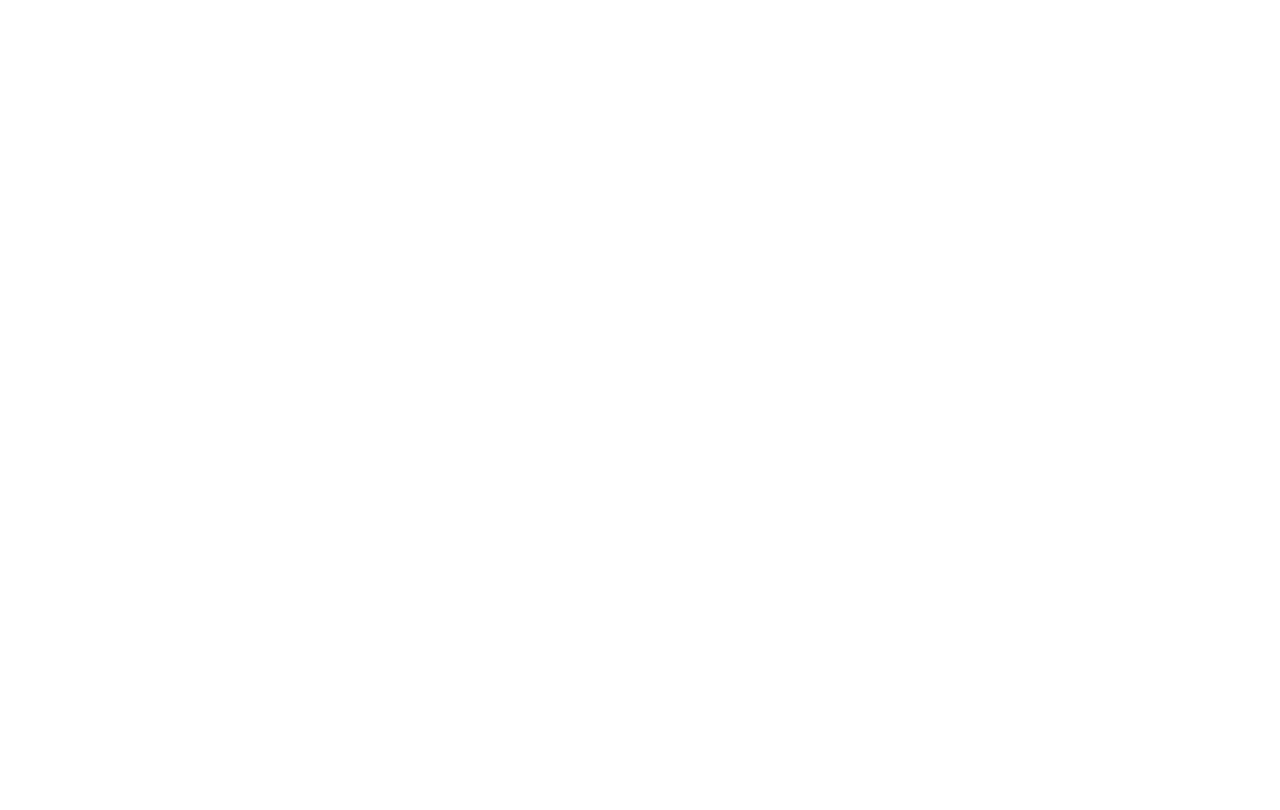
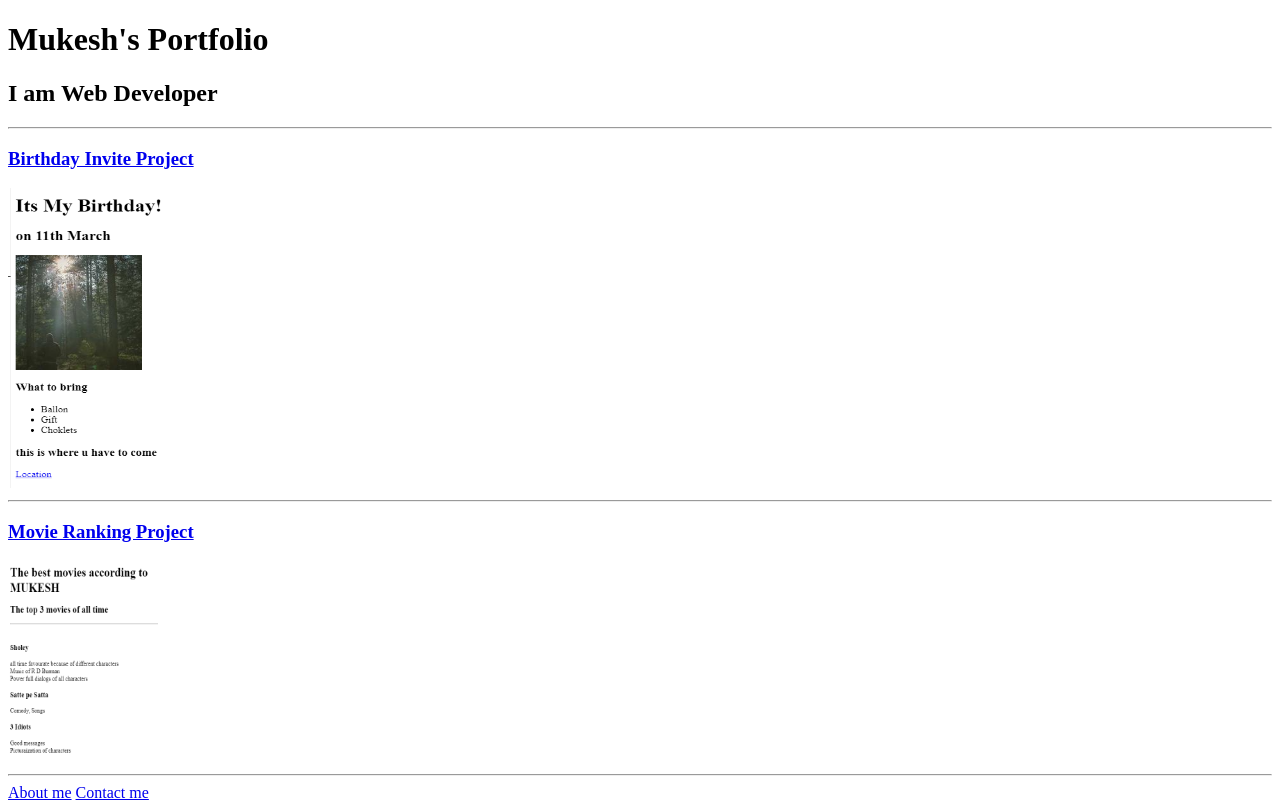
Before and after one commit to mukeshraghuwanshi/My-portfolio, a plain HTML site: page index.html in a window 1280 px wide. Drawn offline with Linux system fonts and the light colour scheme.

Commit message:
Add files via upload

```diff
--- a/index.html
+++ b/index.html
@@ -1,3 +1,31 @@
+<!DOCTYPE html>
+<html lang="en">
+<head>
+    <meta charset="UTF-8">
+    <meta name="viewport" content="width=<device-width>, initial-scale=1.0">
+    <title>Document</title>
+</head>
+<body>
+    <h1>Mukesh's Portfolio</h1>
+    <h2>I am Web Developer</h2>
+    <hr />
+    <h3>
+        <a href="./public/birthday-invite.html"> Birthday Invite Project</a>
+    </h3>
+    <img src="./image/birthday invite.png" height=300 width=200 Alt="Birtday Invite" />
+    <hr />
+    <h3>
+    <a href="./public/movie-ranking.html"> Movie Ranking Project</a>
+    </h3>
+    <img src="./image/Movie ratings.png" height="200" width="150" alt="Movie ratings" />
+
+    <hr />
+    <a href="./public/about.html"> About me</a>
+    <a href="./public/contact.html"> Contact me</a>
+</body>
+</html>
+
+
 <!-- TODO 1: Create the HTML Boilerplate -->
 
 <!-- TODO 2: Add Your previous projects' HTML into the public folder -->
```
